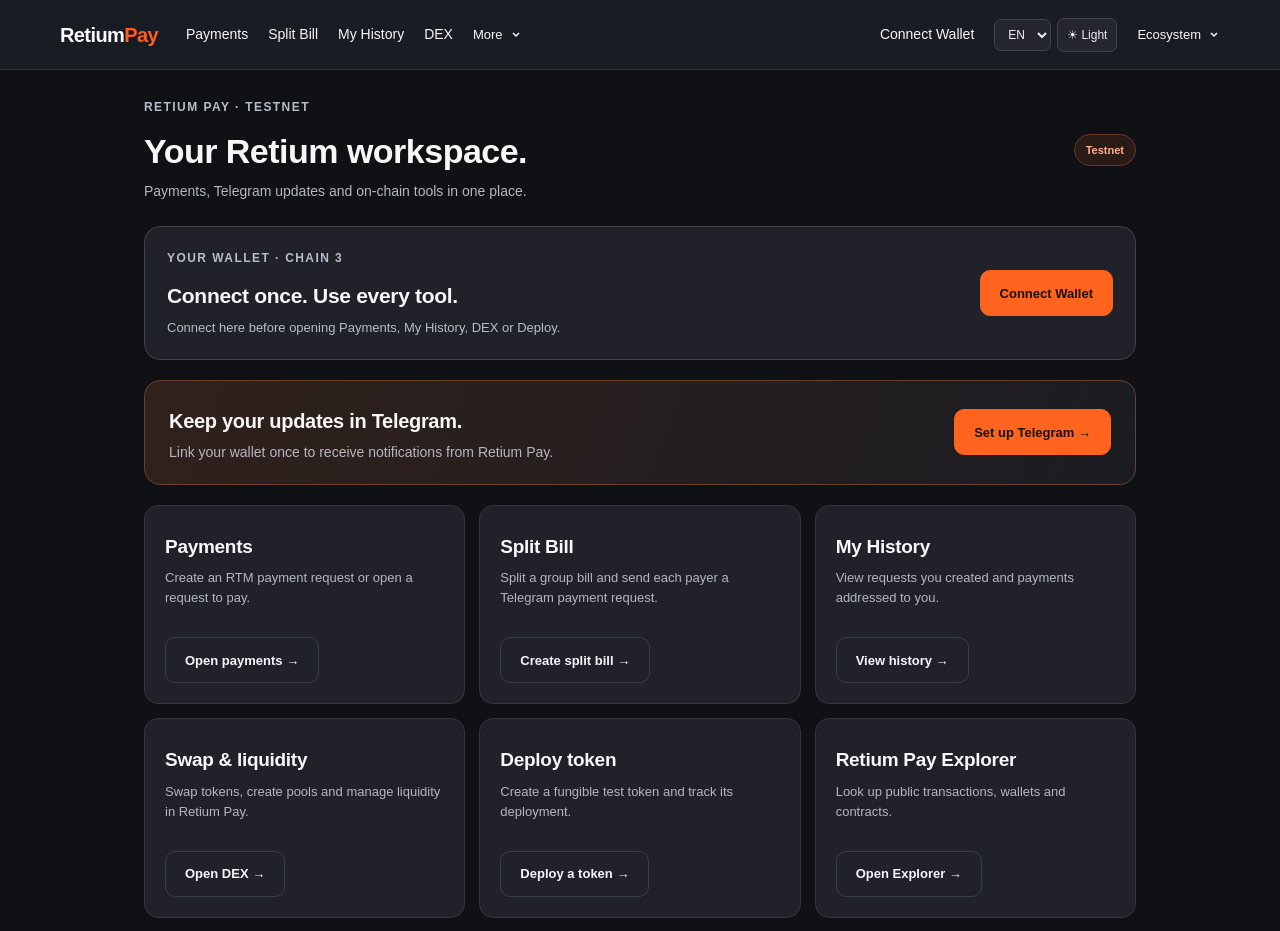
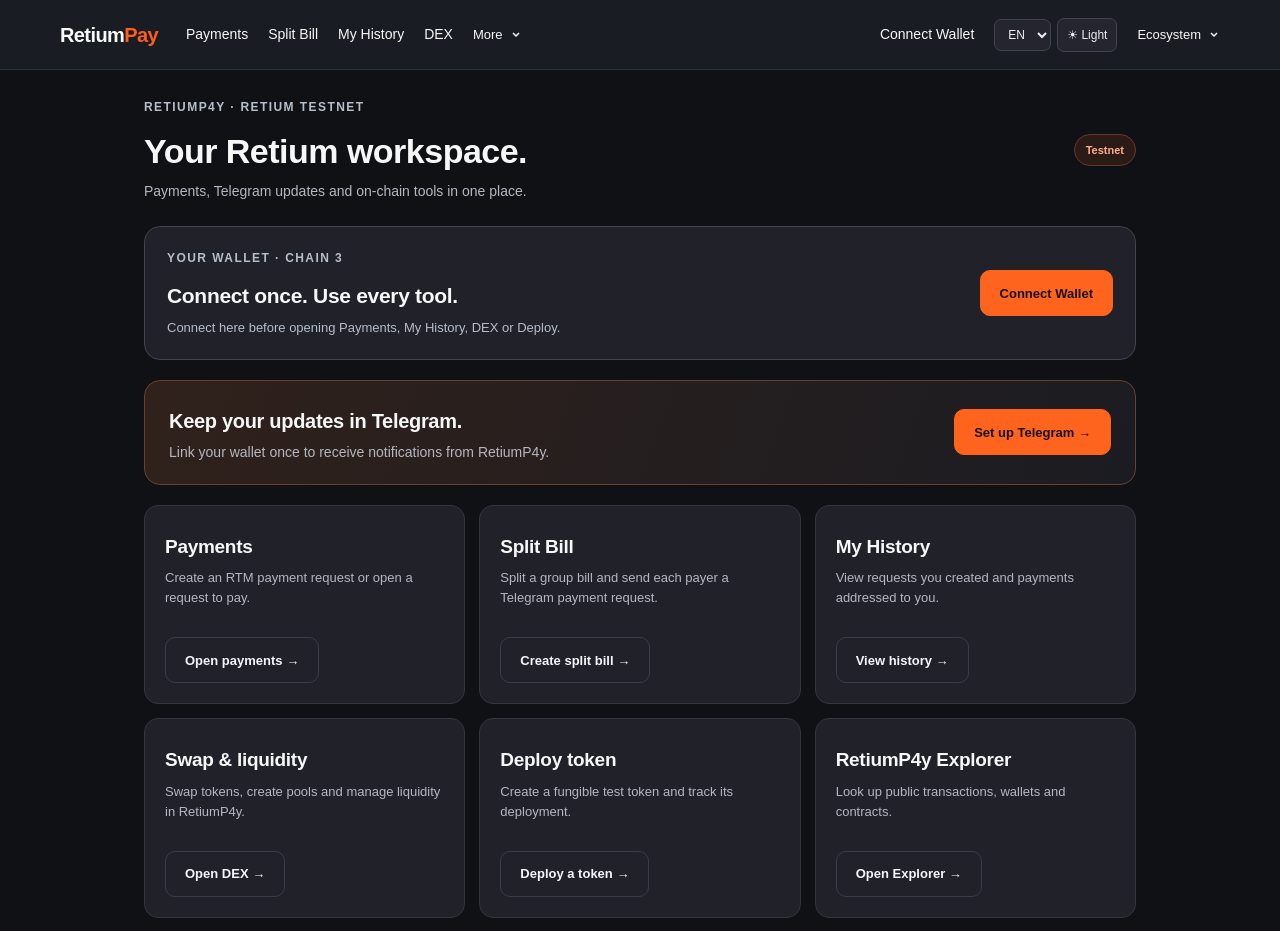
Before and after one commit to nguyenhuu0304/retium-pay, a Next.js app: page / in a window 1280 px wide. Shown: the top 931 px of the page. Built offline with nearby package versions, Linux system fonts and the light colour scheme.

Commit message:
Refresh RetiumP4y dashboard copy

```diff
--- a/src/app/page.tsx
+++ b/src/app/page.tsx
@@ -33,7 +33,7 @@ const tools = [
   },
   {
     title: "Swap & liquidity",
-    text: "Swap tokens, create pools and manage liquidity in Retium Pay.",
+    text: "Swap tokens, create pools and manage liquidity in RetiumP4y.",
     href: "/dex",
     label: "Open DEX",
     number: "04",
@@ -46,7 +46,7 @@ const tools = [
     number: "05",
   },
   {
-    title: "Retium Pay Explorer",
+    title: "RetiumP4y Explorer",
     text: "Look up public transactions, wallets and contracts.",
     href: "/explorer",
     label: "Open Explorer",
@@ -59,7 +59,7 @@ export default function Home() {
       <header className="dashboard-heading">
         <div>
           <p className="eyebrow">
-            {<UiText text={"RETIUM PAY · TESTNET"} />}
+            {<UiText text={"RETIUMP4Y · RETIUM TESTNET"} />}
           </p>
           <h1>{<UiText text={"Your Retium workspace."} />}</h1>
           <p>
@@ -83,7 +83,7 @@ export default function Home() {
             {
               <UiText
                 text={
-                  "Link your wallet once to receive notifications from Retium Pay."
+                  "Link your wallet once to receive notifications from RetiumP4y."
                 }
               />
             }
```
